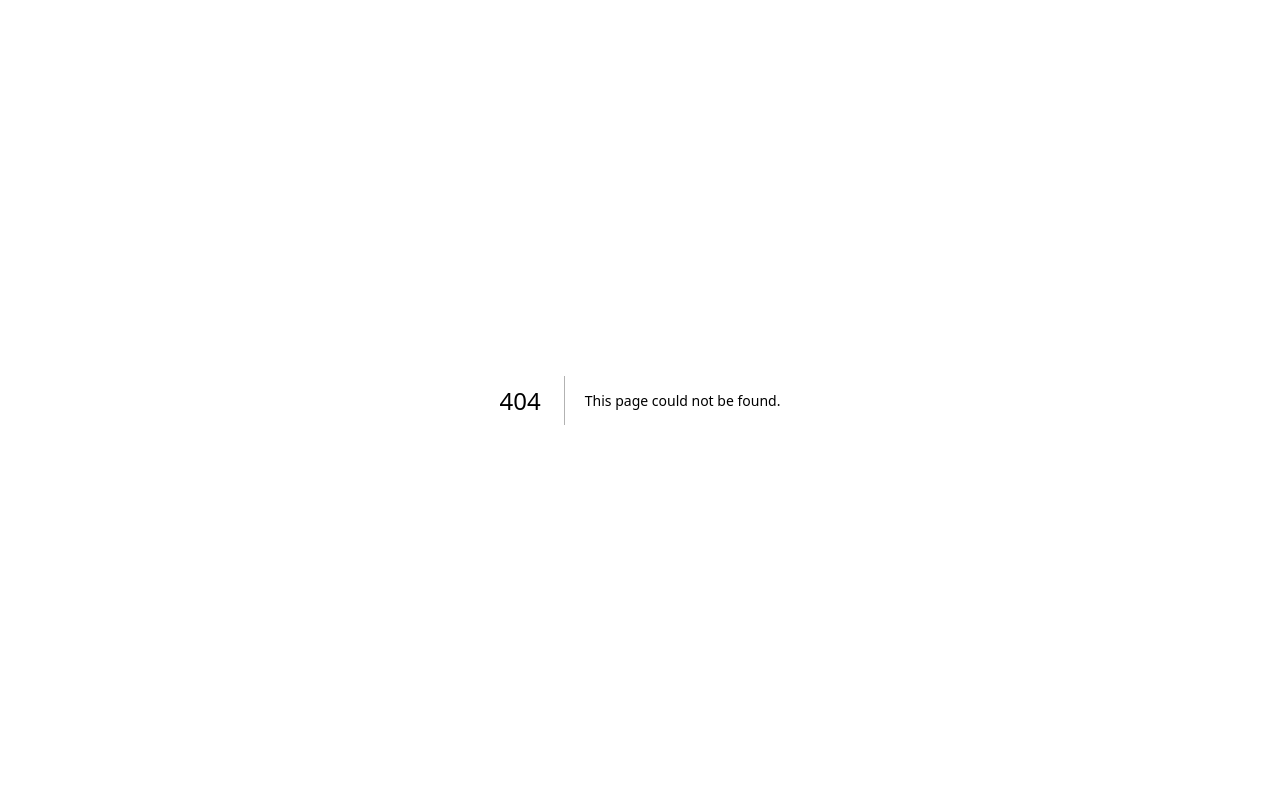
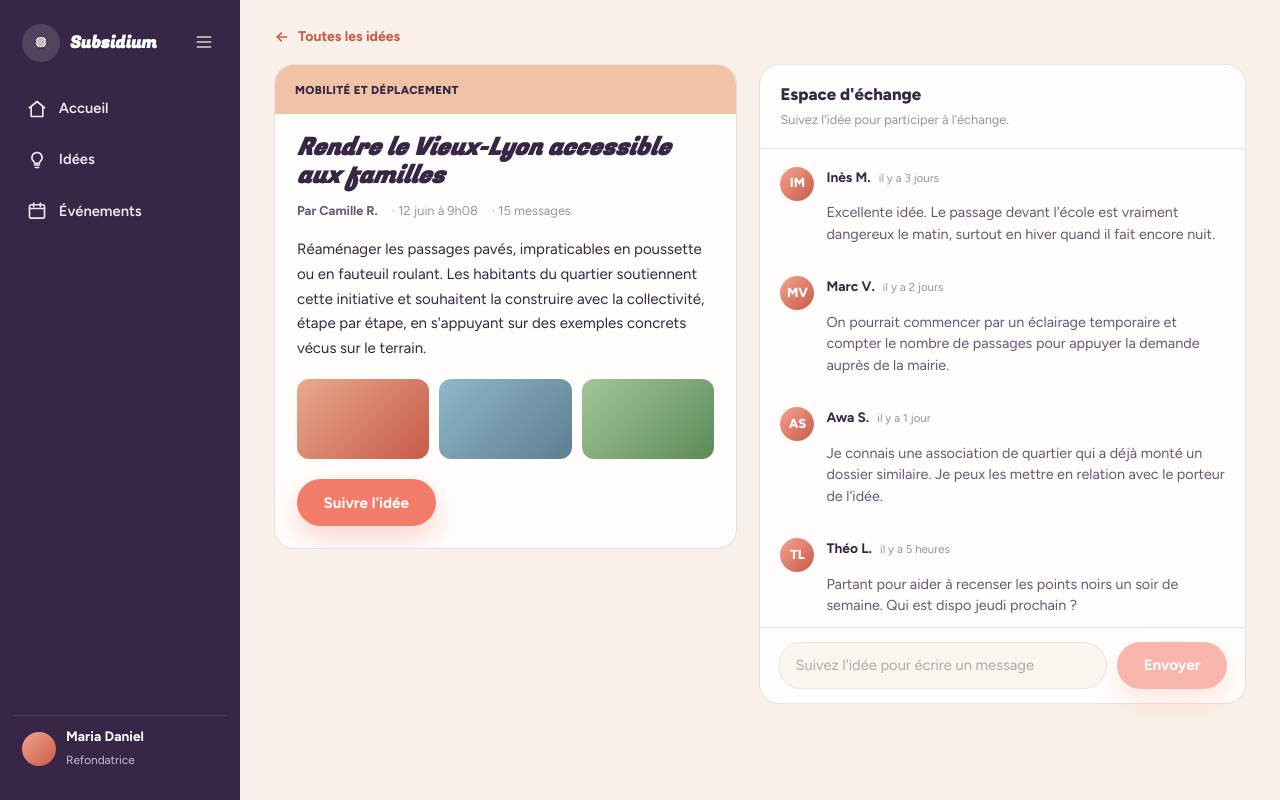
Before and after one commit to team872/subsidium-app, a Next.js app: page /app/idees/0 in a window 1280 px wide. Before the commit this address had no page. Built offline with nearby package versions, Linux system fonts and the light colour scheme.

Commit message:
Detail d'une idee + espace d'echange (commentaires) ; cartes Idees cliquables

```diff
--- /dev/null
+++ b/app/idees/[id]/page.tsx
@@ -0,0 +1,116 @@
+"use client";
+
+import { useState } from "react";
+import Link from "next/link";
+import { useParams } from "next/navigation";
+import AppShell from "@/components/AppShell";
+import { IDEAS } from "@/lib/feed";
+import "@/components/MemberBoards.css";
+
+type Comment = { author: string; time: string; text: string; me?: boolean };
+
+// Fil de discussion de démonstration (à remplacer par l'API).
+const SEED: Comment[] = [
+  { author: "Inès M.", time: "il y a 3 jours", text: "Excellente idée. Le passage devant l'école est vraiment dangereux le matin, surtout en hiver quand il fait encore nuit." },
+  { author: "Marc V.", time: "il y a 2 jours", text: "On pourrait commencer par un éclairage temporaire et compter le nombre de passages pour appuyer la demande auprès de la mairie." },
+  { author: "Awa S.", time: "il y a 1 jour", text: "Je connais une association de quartier qui a déjà monté un dossier similaire. Je peux les mettre en relation avec le porteur de l'idée." },
+  { author: "Théo L.", time: "il y a 5 heures", text: "Partant pour aider à recenser les points noirs un soir de semaine. Qui est dispo jeudi prochain ?" },
+];
+
+const initials = (n: string) => n.split(" ").map((p) => p[0]).join("").slice(0, 2).toUpperCase();
+
+export default function IdeaDetailPage() {
+  const params = useParams();
+  const idx = Number(params?.id);
+  const idea = Number.isInteger(idx) ? IDEAS[idx] : undefined;
+
+  const [following, setFollowing] = useState(false);
+  const [comments, setComments] = useState<Comment[]>(SEED);
+  const [draft, setDraft] = useState("");
+
+  if (!idea) {
+    return (
+      <AppShell>
+        <Link href="/idees" className="board-back">
+          <svg width="16" height="16" viewBox="0 0 24 24" fill="none" stroke="currentColor" strokeWidth="2.5" strokeLinecap="round" strokeLinejoin="round"><path d="M19 12H5" /><path d="M11 18l-6-6 6-6" /></svg>
+          Toutes les idées
+        </Link>
+        <p className="board-empty">Cette idée est introuvable.</p>
+      </AppShell>
+    );
+  }
+
+  function send() {
+    const t = draft.trim();
+    if (!t || !following) return;
+    setComments((c) => [...c, { author: "Maria Daniel", time: "à l'instant", text: t, me: true }]);
+    setDraft("");
+  }
+
+  return (
+    <AppShell>
+      <Link href="/idees" className="board-back">
+        <svg width="16" height="16" viewBox="0 0 24 24" fill="none" stroke="currentColor" strokeWidth="2.5" strokeLinecap="round" strokeLinejoin="round"><path d="M19 12H5" /><path d="M11 18l-6-6 6-6" /></svg>
+        Toutes les idées
+      </Link>
+
+      <div className="detail-grid">
+        {/* ----- Idée ----- */}
+        <section className="idetail">
+          <div className="band" style={{ background: idea.color }}>
+            <span>{idea.cat}</span>
+          </div>
+          <div className="body">
+            <h1>{idea.title}</h1>
+            <div className="meta">
+              <span className="auth">Par {idea.author}</span>
+              <span>· {idea.date}</span>
+              <span>· {idea.messages} messages</span>
+            </div>
+            <p className="txt">{idea.desc} Les habitants du quartier soutiennent cette initiative et souhaitent la construire avec la collectivité, étape par étape, en s'appuyant sur des exemples concrets vécus sur le terrain.</p>
+            <div className="thumbs">
+              <span style={{ background: "linear-gradient(135deg,#E8A98F,#C85A48)" }} />
+              <span style={{ background: "linear-gradient(135deg,#8FB8C9,#5E7E91)" }} />
+              <span style={{ background: "linear-gradient(135deg,#9FC79A,#5E8A57)" }} />
+            </div>
+            <button
+              className={following ? "btn btn-ghost" : "btn btn-coral"}
+              onClick={() => setFollowing((f) => !f)}
+            >
+              {following ? "Idée suivie ✓" : "Suivre l'idée"}
+            </button>
+          </div>
+        </section>
+
+        {/* ----- Espace d'échange ----- */}
+        <section className="echange">
+          <div className="echange-head">
+            <h2>Espace d'échange</h2>
+            <small>{following ? "Vous suivez cette idée — participez à la discussion." : "Suivez l'idée pour participer à l'échange."}</small>
+          </div>
+          <div className="thread">
+            {comments.map((c, i) => (
+              <div className="comment" key={i}>
+                <span className="av" style={c.me ? { background: "linear-gradient(135deg,#69567A,#372646)" } : undefined}>{initials(c.author)}</span>
+                <div className="ct">
+                  <div className="top"><span className="nm">{c.author}</span><span className="tm">{c.time}</span></div>
+                  <p>{c.text}</p>
+                </div>
+              </div>
+            ))}
+          </div>
+          <div className="composer">
+            <input
+              value={draft}
+              onChange={(e) => setDraft(e.target.value)}
+              onKeyDown={(e) => { if (e.key === "Enter") send(); }}
+              placeholder={following ? "Écrire un message…" : "Suivez l'idée pour écrire un message"}
+              disabled={!following}
+            />
+            <button className="btn btn-coral" onClick={send} disabled={!following || !draft.trim()}>Envoyer</button>
+          </div>
+        </section>
+      </div>
+    </AppShell>
+  );
+}
--- a/app/idees/page.tsx
+++ b/app/idees/page.tsx
@@ -1,6 +1,7 @@
 "use client";
 
 import { useMemo, useState } from "react";
+import Link from "next/link";
 import AppShell from "@/components/AppShell";
 import { IDEAS, CATEGORIES } from "@/lib/feed";
 import "@/components/MemberBoards.css";
@@ -70,7 +71,7 @@ export default function IdeesPage() {
       ) : (
         <div className="idees-grid">
           {list.map((it, i) => (
-            <article className="icard" key={i}>
+            <Link href={`/idees/${IDEAS.indexOf(it)}`} className="icard" key={i}>
               <div className="band" style={{ background: it.color }}>
                 <span>{it.cat}</span>
               </div>
@@ -85,7 +86,7 @@ export default function IdeesPage() {
                   <span className="auth">Par {it.author}</span>
                 </div>
               </div>
-            </article>
+            </Link>
           ))}
         </div>
       )}
--- a/components/MemberBoards.css
+++ b/components/MemberBoards.css
@@ -54,3 +54,42 @@
 
 /* État vide */
 .board-empty{padding:40px 8px; text-align:center; color:var(--greymauve); font-size:.95rem;}
+
+/* Lien retour + carte cliquable */
+.board-back{display:inline-flex; align-items:center; gap:8px; color:var(--coral-d); font-weight:700; font-size:.88rem; margin-bottom:16px; background:none; border:none; cursor:pointer;}
+a.icard{text-decoration:none; transition:transform .12s, box-shadow .12s;}
+a.icard:hover{transform:translateY(-2px); box-shadow:0 16px 30px -22px rgba(55,38,70,.5);}
+
+/* ===== Détail d'une idée + espace d'échange ===== */
+.detail-grid{display:grid; grid-template-columns:minmax(0,1fr) minmax(0,1.05fr); gap:22px; align-items:start;}
+@media(max-width:980px){.detail-grid{grid-template-columns:1fr;}}
+
+.idetail{background:var(--paper); border:1px solid var(--line); border-radius:20px; overflow:hidden;}
+.idetail .band{padding:12px 20px;}
+.idetail .band span{font-size:.72rem; font-weight:800; text-transform:uppercase; letter-spacing:.03em; color:var(--plum);}
+.idetail .body{padding:20px 22px 22px;}
+.idetail h1{font-family:var(--font-display),cursive; font-style:italic; font-size:1.5rem; color:var(--plum); line-height:1.2; margin-bottom:10px;}
+.idetail .meta{display:flex; flex-wrap:wrap; gap:6px 14px; font-size:.8rem; color:var(--greymauve); margin-bottom:16px;}
+.idetail .meta .auth{color:var(--mauve); font-weight:700;}
+.idetail p.txt{font-size:.94rem; color:var(--plum); line-height:1.65; margin-bottom:18px;}
+.idetail .thumbs{display:grid; grid-template-columns:repeat(3,1fr); gap:10px; margin-bottom:20px;}
+.idetail .thumbs span{height:80px; border-radius:12px;}
+
+.echange{background:var(--paper); border:1px solid var(--line); border-radius:20px; display:flex; flex-direction:column; max-height:640px;}
+.echange-head{padding:16px 20px; border-bottom:1px solid var(--line);}
+.echange-head h2{font-family:var(--font-body); font-weight:800; font-size:1.05rem; color:var(--plum);}
+.echange-head small{color:var(--greymauve); font-size:.8rem;}
+.thread{flex:1; overflow-y:auto; padding:18px 20px; display:flex; flex-direction:column; gap:16px;}
+.comment{display:flex; gap:12px;}
+.comment .av{flex:none; width:34px; height:34px; border-radius:50%; display:flex; align-items:center; justify-content:center; font-weight:800; font-size:.82rem; color:#fff; background:linear-gradient(135deg,#F4A38F,#C85A48);}
+.comment .ct{flex:1; min-width:0;}
+.comment .ct .top{display:flex; align-items:baseline; gap:8px; margin-bottom:3px;}
+.comment .ct .nm{font-weight:700; font-size:.86rem; color:var(--plum);}
+.comment .ct .tm{font-size:.72rem; color:var(--greymauve);}
+.comment .ct p{font-size:.9rem; color:var(--mauve); line-height:1.5; overflow-wrap:anywhere;}
+.gate{margin:auto; text-align:center; color:var(--greymauve); font-size:.9rem; padding:20px;}
+.composer{display:flex; gap:10px; padding:14px 18px; border-top:1px solid var(--line);}
+.composer input{flex:1; border:1px solid var(--line); border-radius:999px; padding:.7rem 1rem; background:var(--cream); color:var(--plum); font-family:var(--font-body); font-size:.92rem;}
+.composer input:focus{outline:none; border-color:var(--coral);}
+.composer input:disabled{opacity:.6;}
+.composer .btn{flex:none;}
```
